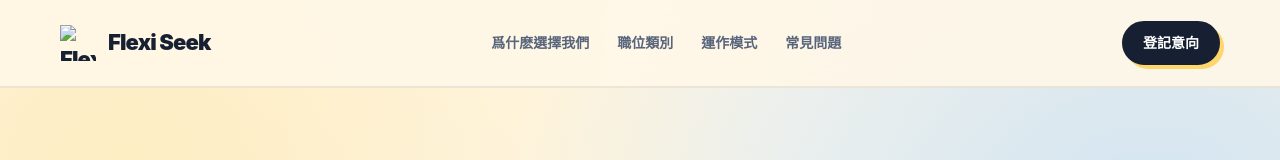
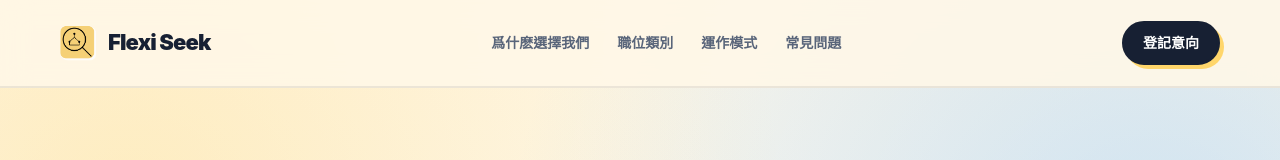
Before and after one commit to cddprojects/donghk1-v71.0, a website: page privacy-policy/index.html in a window 1280 px wide. Shown: the top 160 px of the page. Drawn offline with Linux system fonts and the light colour scheme.

Commit message:
Update Domain Logo

```diff
--- a/privacy-policy/index.html
+++ b/privacy-policy/index.html
@@ -1063,7 +1063,7 @@ footer .brand-mark { background: var(--yellow); color: var(--ink); box-shadow: n
 <header class="topbar">
   <div class="container nav">
     <a href="/" class="brand" aria-label="Flexi Seek Home">
-      <img src="assets/favicon-adjusted.png" alt="Flexi Seek Logo" class="brand-logo" width="32" height="32">
+      <img src="../assets/favicon-adjusted.png" alt="Flexi Seek Logo" class="brand-logo" width="32" height="32">
       <span>Flexi Seek</span>
     </a>
 
```
Also changed, not shown: thank-you/index.html (+1 -1 lines).
